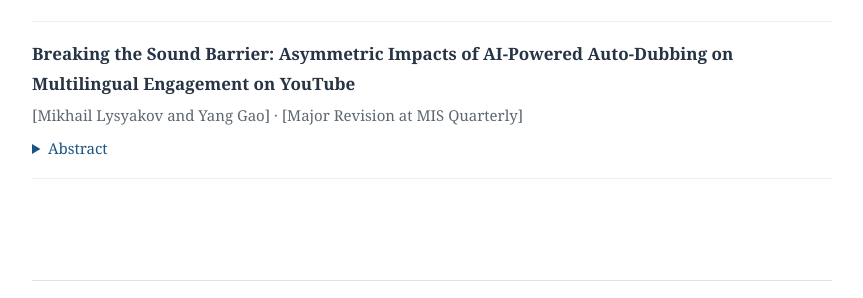
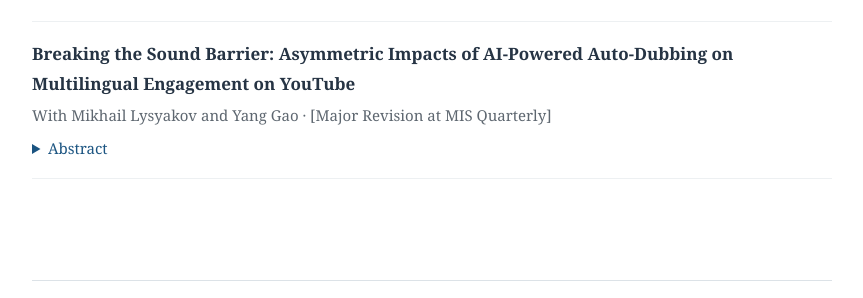
Before and after one commit to minjiehan14/minjiehan14.github.io, a Jekyll site: the page research.html, which Jekyll copies as it is, in a window 1280 px wide. Shown: the part 373-671 px from the top of the page, without its empty margins (208-1071 px from the left). Built offline with Jekyll 4.4.1, drawn with Linux system fonts in a browser that asks for light colours.

Commit message:
Update research.html

```diff
--- a/research.html
+++ b/research.html
@@ -46,7 +46,7 @@
 
       <article class="paper">
         <div class="paper-title">Breaking the Sound Barrier: Asymmetric Impacts of AI-Powered Auto-Dubbing on Multilingual Engagement on YouTube</div>
-        <div class="paper-meta">[Mikhail Lysyakov and Yang Gao] · [Major Revision at MIS Quarterly]</div>
+        <div class="paper-meta">With Mikhail Lysyakov and Yang Gao · [Major Revision at MIS Quarterly]</div>
         <details><summary>Abstract</summary>
           <p>The global video content market faces significant language barriers that hinder broader audience engagement. YouTube, with over 2.49 billion monthly active users,
             is globally consumed but contains a large share of English-language content, even though only about 18% of the global population speaks English. This mismatch
```
